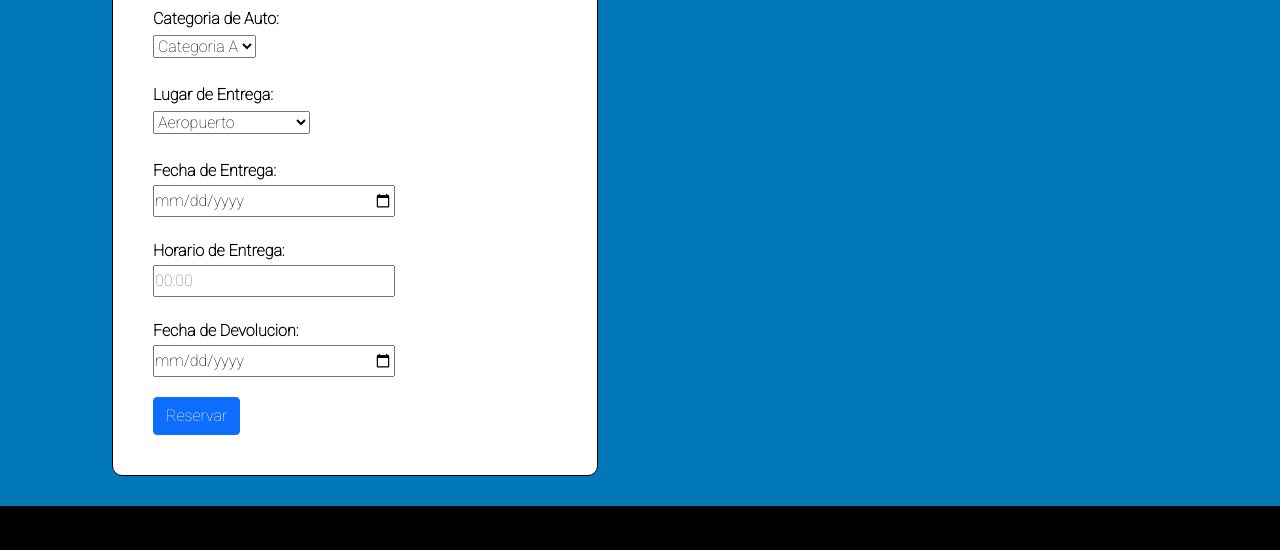
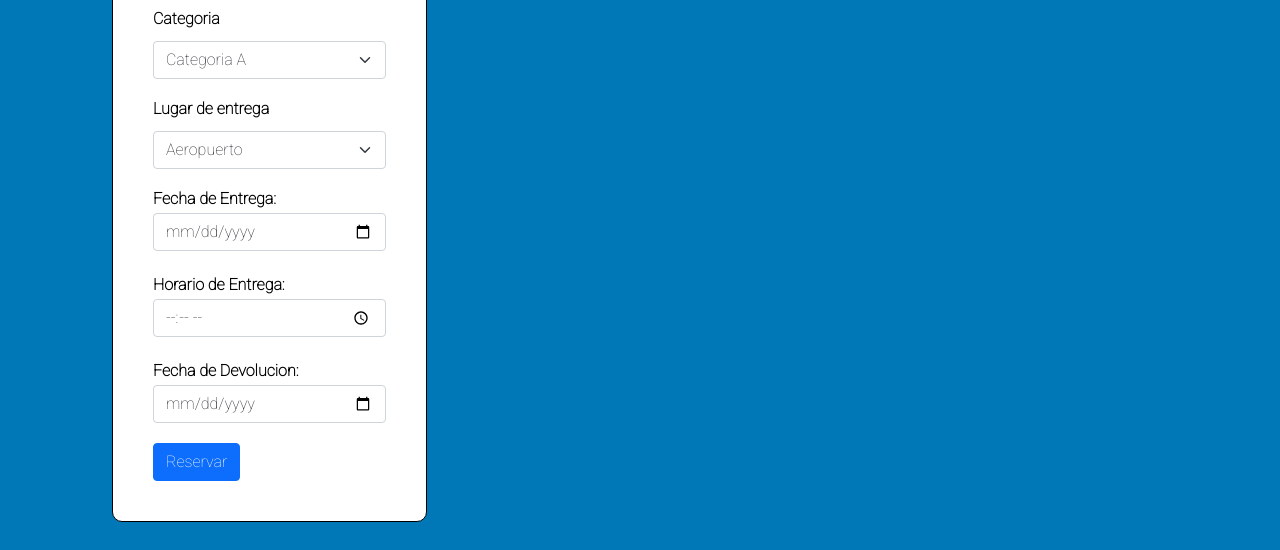
Before and after one commit to martin-gonzalez2196/desafio-crear-repositorio-github, a website: page index.html in a window 1280 px wide. Shown: the part 209-759 px from the top of the page. Drawn offline with nearby package versions, Linux system fonts and the light colour scheme.

Commit message:
form en bootstrap

```diff
--- a/index.html
+++ b/index.html
@@ -54,34 +54,38 @@
                 <form action="" method="" enctype="" class="ordenForm">
                     <h2>Alquila tu Auto</h2>
 
-                    <div>
-                        <p class="marginCero">Categoria de Auto:</p>
-                        <select>
+                    <div class="mb-3">
+                        <label for="categoria" class="form-label">Categoria</label>
+                        <select class="form-select" id="categoria" name="categoria">
                             <option value="1">Categoria A</option>
                             <option value="2">Categoria B</option>
                             <option value="2">Categoria C</option>
                         </select>
                     </div>
 
-                    <div>
-                        <p class="marginCero">Lugar de Entrega:</p>
-                        <select>
+                    <div class="mb-3">
+                        <label for="entrega" class="form-label">Lugar de entrega</label>
+                        <select class="form-select" id="entrega" name="entrega">
                             <option value="1">Aeropuerto</option>
                             <option value="2">Centro de Bariloche</option>
                         </select>
                     </div>
 
-                    <div>
-                        <label for="Fecha de Entrega" class="marginCero">Fecha de Entrega:</label>
-                        <input type="date" name="Fecha de Entrega" id="Fecha de Entrega" />
+                    <div class="mb-3">
+                        <label for="Fecha de Entrega">Fecha de Entrega:</label>
+                        <input type="date" class="form-control" name="Fecha de Entrega" id="Fecha de Entrega">
+                    </div>
 
+                    <div class="mb-3">
                         <label for="Horario de Entrega">Horario de Entrega:</label>
-                        <input type="text" name="Horario de Entrega" id="Horario de Entrega" placeholder="00:00" />
+                        <input type="time" class="form-control" name="Horario de Entrega" id="Horario de Entrega"/>
+                    </div>
+                    <div class="mb-3">
+                        <label for="Fecha de Devolucion">Fecha de Devolucion:</label>
+                        <input type="date" name="Fecha de Devolucion" id="Fecha de Devolucion" class="form-control"/>
+                    </div>
 
-                        <label for="Fecha de Devolucion">Fecha de Devolucion:</label>
-                        <input type="date" name="Fecha de Devolucion" id="Fecha de Devolucion" />
-                    </div>
-                    <a href="#" class="btn btn-primary">Reservar</a>
+                    <button type="submit" class="btn btn-primary">Reservar</button>
                 </form>
               </div>
               <div class="col"></div>
```
